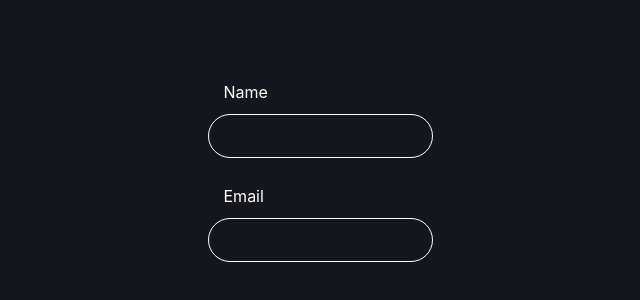
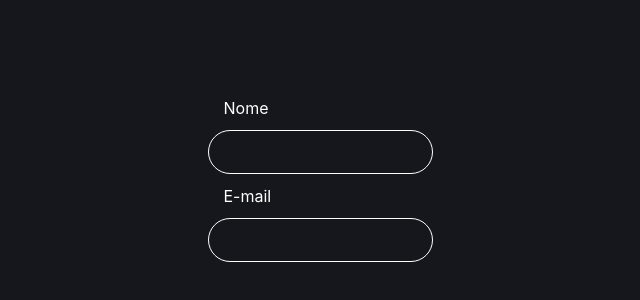
Before and after one commit to jlggross/puf-web, a React (Create React App) app: page / in a window 1280 px wide. Shown: the part 226-526 px from the top of the page, without its empty margins (320-960 px from the left). Built offline with nearby package versions, Linux system fonts and the light colour scheme.

Commit message:
feat: created field components with dynamic parameters

```diff
--- a/src/pages/Signup/index.js
+++ b/src/pages/Signup/index.js
@@ -42,19 +42,19 @@
   ${flexbox}
 `
 
+const Field = ({ type, name, label, ...props }) => (
+	<Box {...props} flexbox="column">
+		<Label htmlFor={name}>{label}</Label>
+		<Input type={type} name={name} id={name} />
+	</Box>
+)
+
 export const Signup = () => {
 	return (
 		<Main>
 			<Form>
-				<Box mb={3} flexbox="column">
-					<Label htmlFor="name">Name</Label>
-					<Input type="text" name="name" id="name" />
-				</Box>
-
-				<Box mb={3} flexbox="column">
-					<Label htmlFor="email">Email</Label>
-					<Input type="text" name="email" id="email" />
-				</Box>
+				<Field type="text" name="name" label="Nome" />
+				<Field type="text" name="email" label="E-mail" />
 			</Form>
 		</Main>
 	)
```
